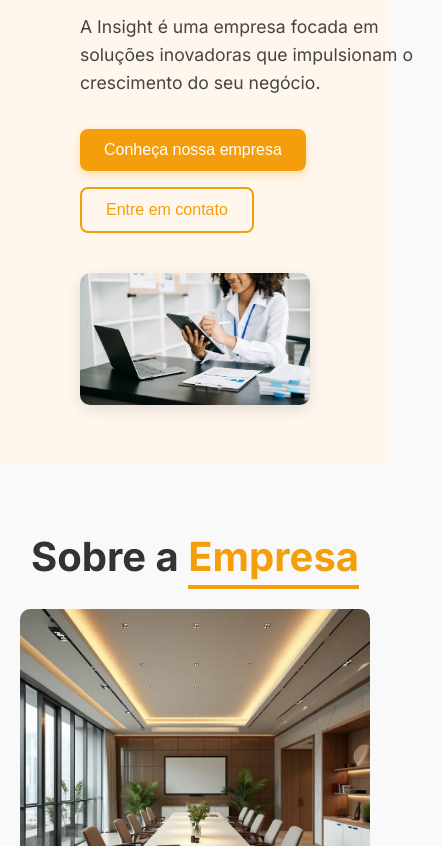
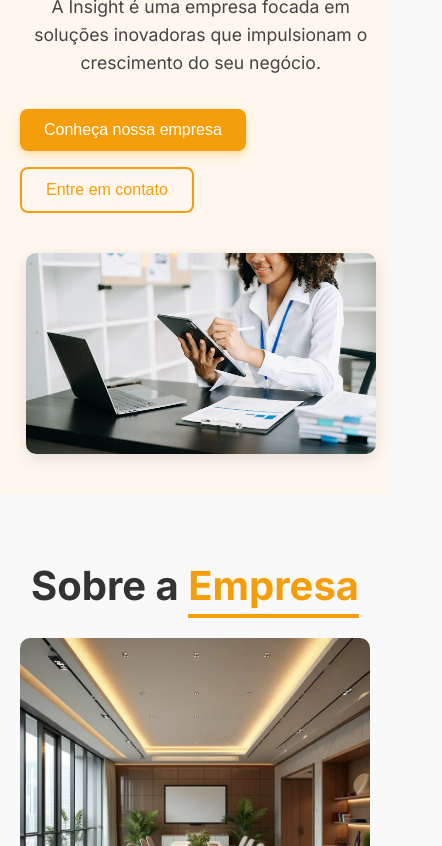
Before and after one commit to ayrtonantunes1/Insight, a plain HTML site: page index.html in a window 390 px wide. Shown: the part 397-1243 px from the top of the page, 442 px wide, since content can reach past the window. Drawn offline with Linux system fonts and the light colour scheme.

Commit message:
Update style.css

```diff
--- a/style.css
+++ b/style.css
@@ -283,6 +283,16 @@ nav a:hover {
   .hero-img {
     animation: fadeInRight 1.2s ease forwards;
   }
+
+  @media (max-width: 768px) {
+    .hero {
+      padding: 40px 20px;
+      flex-direction: column;
+      align-items: center;
+      text-align: center;
+    }
+  }
+
 
 
 
```
